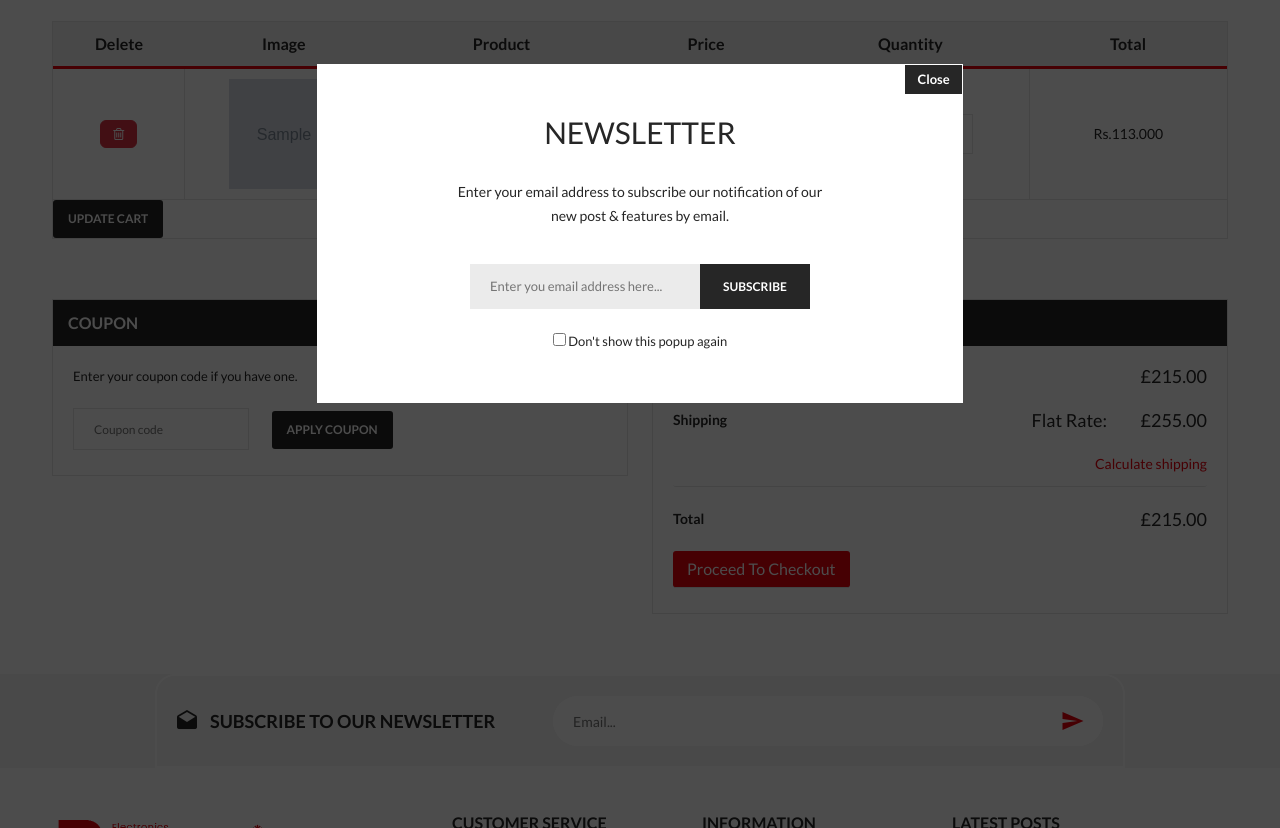
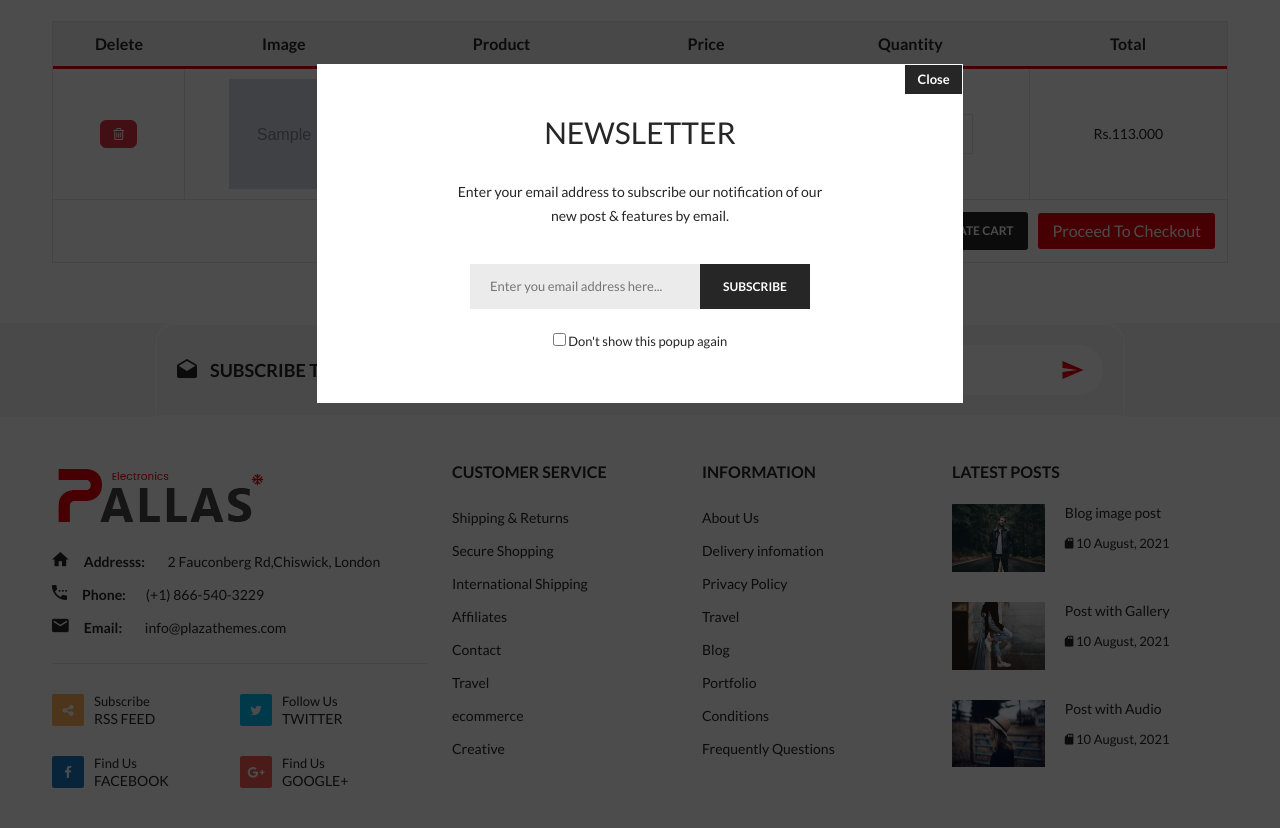
Before and after one commit to SaugatMgr/E-Commerce-Project, a Django app: page /cart/ in a window 1280 px wide. Shown: the part 343-1171 px from the top of the page. Run offline with Django 4.2, Linux system fonts and the light colour scheme; a user stored in the database is signed in; tables that the repository leaves empty hold one stand-in row (values such as "Sample post"); grey boxes marked "Sample" are stand-in pictures; some libraries are stand-ins or nearby versions; some web fonts are replaced.

Commit message:
removed coupon code and calculate shipping content since that is all done in checkout page

```diff
--- a/templates/users/shopping_cart.html
+++ b/templates/users/shopping_cart.html
@@ -78,56 +78,21 @@
                                     {% endif %}
                                 </tbody>
                             </table>
-                            <div class="cart_submit">
-                                <button type="submit">
-                                    Update Cart
-                                </button>
+                            <div class="cart_buttons_container">
+                                <div class="cart_submit">
+                                    <button type="submit">
+                                        Update Cart
+                                    </button>
+                                </div>
+                                <div class="checkout_btn">
+                                    <a href="{% url "checkout" %}">Proceed to Checkout</a>
+                                </div>
                             </div>
                         </form>
                     </div>
                 </div>
             </div>
         </div>
-        <!--coupon code area start-->
-        <div class="coupon_area">
-            <div class="row">
-                <div class="col-lg-6 col-md-6">
-                    <div class="coupon_code left">
-                        <h3>Coupon</h3>
-                        <div class="coupon_inner">
-                            <p>Enter your coupon code if you have one.</p>
-                            <input placeholder="Coupon code" type="text">
-                            <button type="submit">Apply coupon</button>
-                        </div>
-                    </div>
-                </div>
-                <div class="col-lg-6 col-md-6">
-                    <div class="coupon_code right">
-                        <h3>Cart Totals</h3>
-                        <div class="coupon_inner">
-                            <div class="cart_subtotal">
-                                <p>Subtotal</p>
-                                <p class="cart_amount">£215.00</p>
-                            </div>
-                            <div class="cart_subtotal ">
-                                <p>Shipping</p>
-                                <p class="cart_amount"><span>Flat Rate:</span> £255.00</p>
-                            </div>
-                            <a href="#">Calculate shipping</a>
-
-                            <div class="cart_subtotal">
-                                <p>Total</p>
-                                <p class="cart_amount">£215.00</p>
-                            </div>
-                            <div class="checkout_btn">
-                                <a href="#">Proceed to Checkout</a>
-                            </div>
-                        </div>
-                    </div>
-                </div>
-            </div>
-        </div>
-        <!--coupon code area end-->
     </div>
 </div>
 <!--shopping cart area end -->
```
